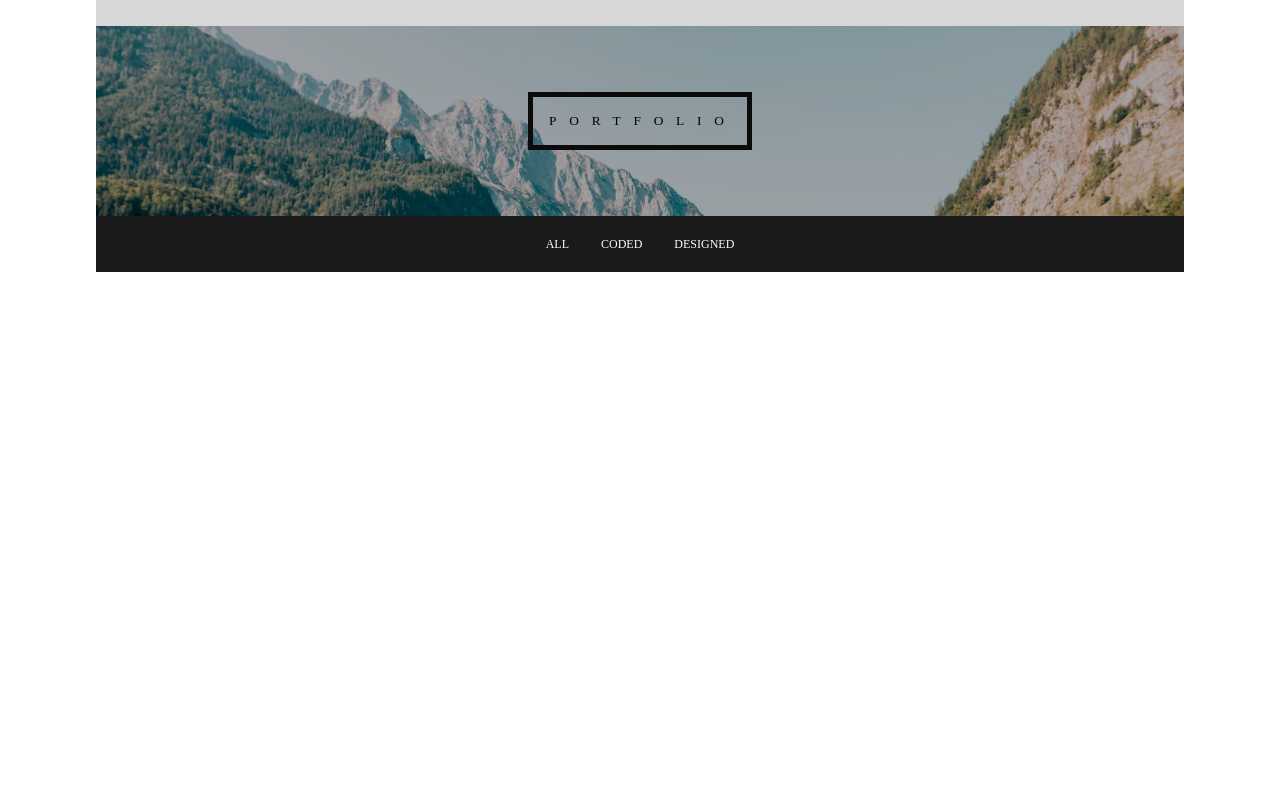
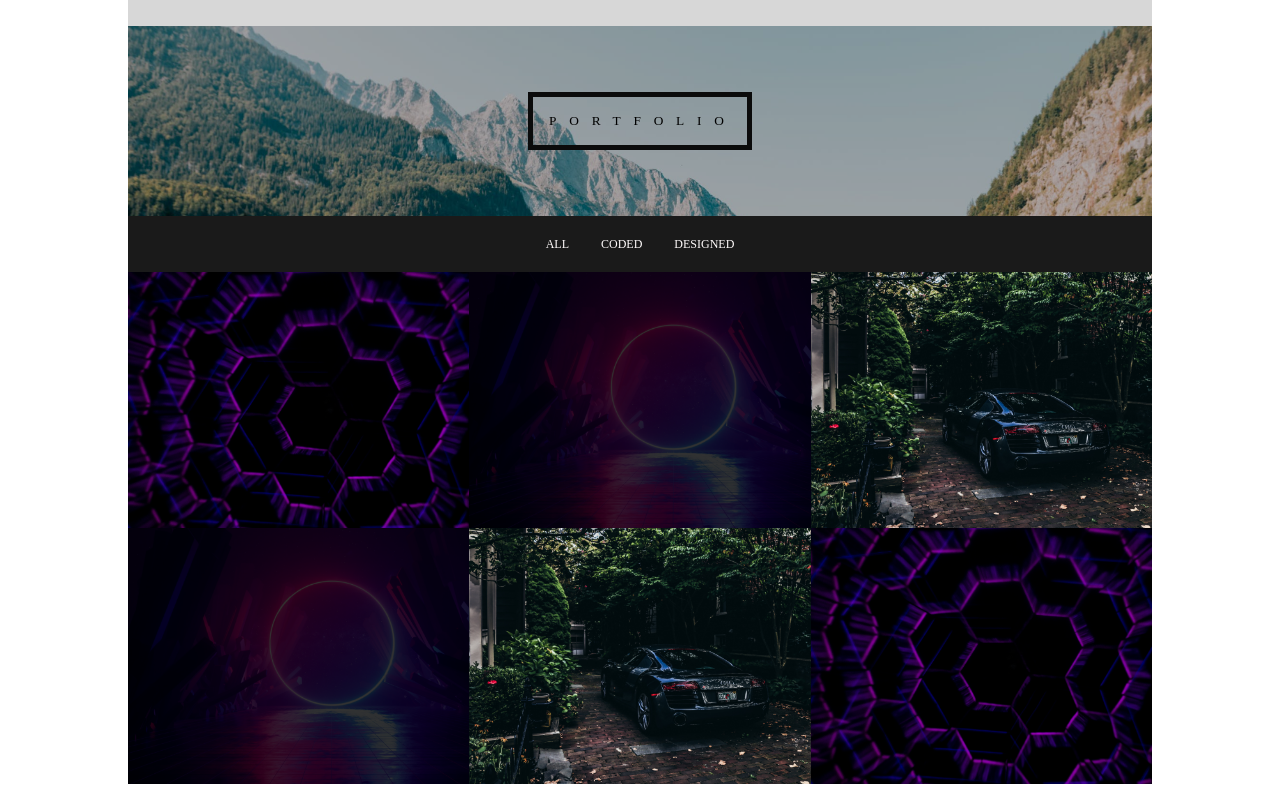
Before and after one commit to consolefwesh/personal-webpage, a plain HTML site: page index.html in a window 1280 px wide. Shown: the part 2262-3062 px from the top of the page. Before the commit the page ends 2550 px from the top, so only its background shows below. Drawn offline with Linux system fonts and the light colour scheme.

Commit message:
grid container

```diff
--- a/index.html
+++ b/index.html
@@ -182,12 +182,12 @@
             </div>
 
             <div class="grid-container-two">
+                <div class="grid-item-one"></div>
                 <div class="grid-item-two"></div>
-                <div class="grid-item-two"></div>
-                <div class="grid-item-two"></div>
-                <div class="grid-item-two"></div>
-                <div class="grid-item-two"></div>
-                <div class="grid-item-two"></div>
+                <div class="grid-item-three"></div>
+                <div class="grid-item-four"></div>
+                <div class="grid-item-five"></div>
+                <div class="grid-item-six"></div>
             </div>
         </section>
 
--- a/styles.css
+++ b/styles.css
@@ -5,7 +5,7 @@
 }
 
 .main-container {
-    width: 85vw;
+    width: 80vw;
     background-color: #D7D7D7;
     margin: 1rem auto;
 }
@@ -13,7 +13,7 @@
 .section-one {
     display: flex;
     justify-content: center;
-    width: 85vw;
+    width: auto;
     height: 70vh;
     margin: 0 auto;
 }
@@ -244,3 +244,50 @@ nav button {
     align-items: center;
     gap: 2rem;
 }
+
+.grid-container-two {
+    display: grid;
+    grid-template-columns: auto auto auto;
+}
+
+.grid-item-one {
+    background-image: url(./Project.png);
+    height: 16rem;
+    width: auto;
+    background-size: cover;
+}
+
+.grid-item-two {
+    background-image: url(./Rectangle\ 17.png);
+    height: 16rem;
+    width: auto;
+    background-size: cover;
+}
+
+.grid-item-three {
+    background-image: url(./Project\ \(1\).png);
+    height: 16rem;
+    width: auto;
+    background-size: cover;
+}
+
+.grid-item-four {
+    background-image: url(./Rectangle\ 17.png);
+    height: 16rem;
+    width: auto;
+    background-size: cover;
+}
+
+.grid-item-five {
+    background-image: url(./Project\ \(1\).png);
+    height: 16rem;
+    width: auto;
+    background-size: cover;
+}
+
+.grid-item-six {
+    background-image: url(./Project.png);
+    height: 16rem;
+    width: auto;
+    background-size: cover;
+}
```
Also changed, not shown: Project (1).png (added), Project.png (added), Rectangle 17.png (added), 1 other file.
